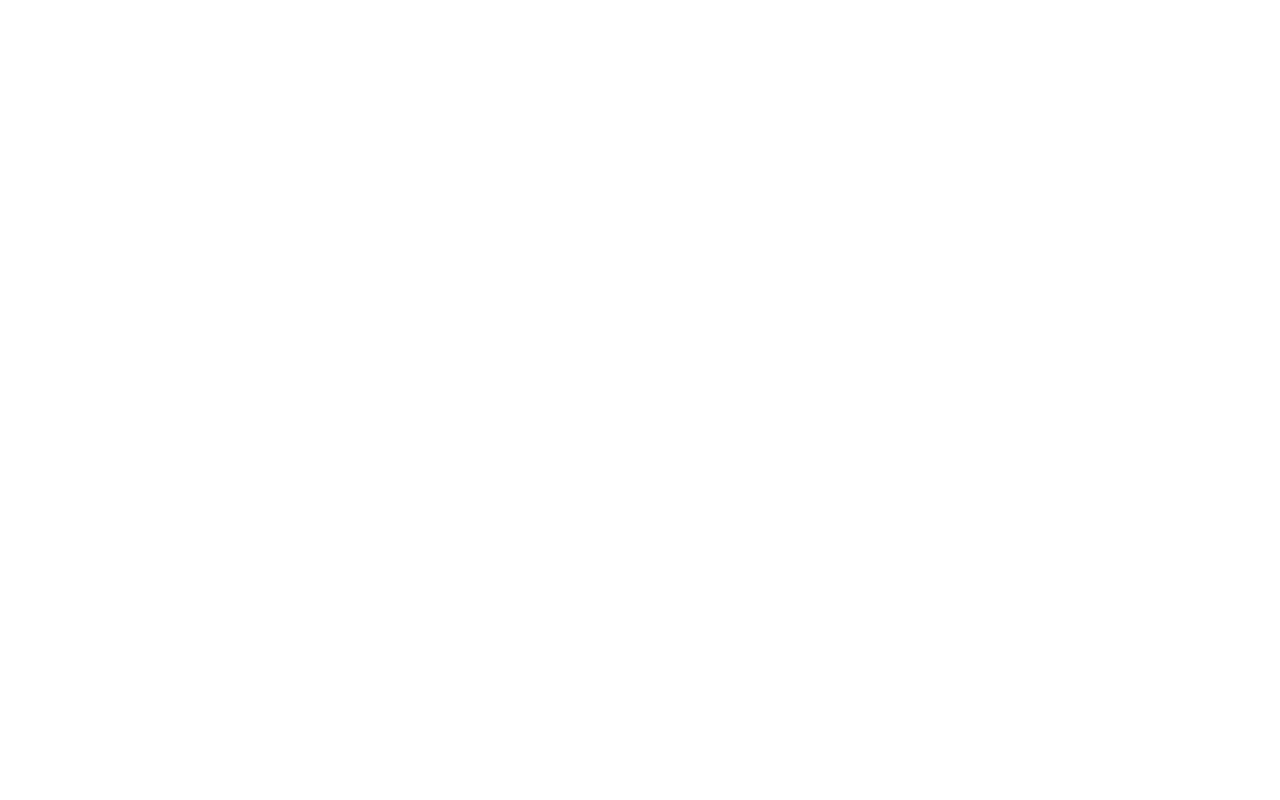
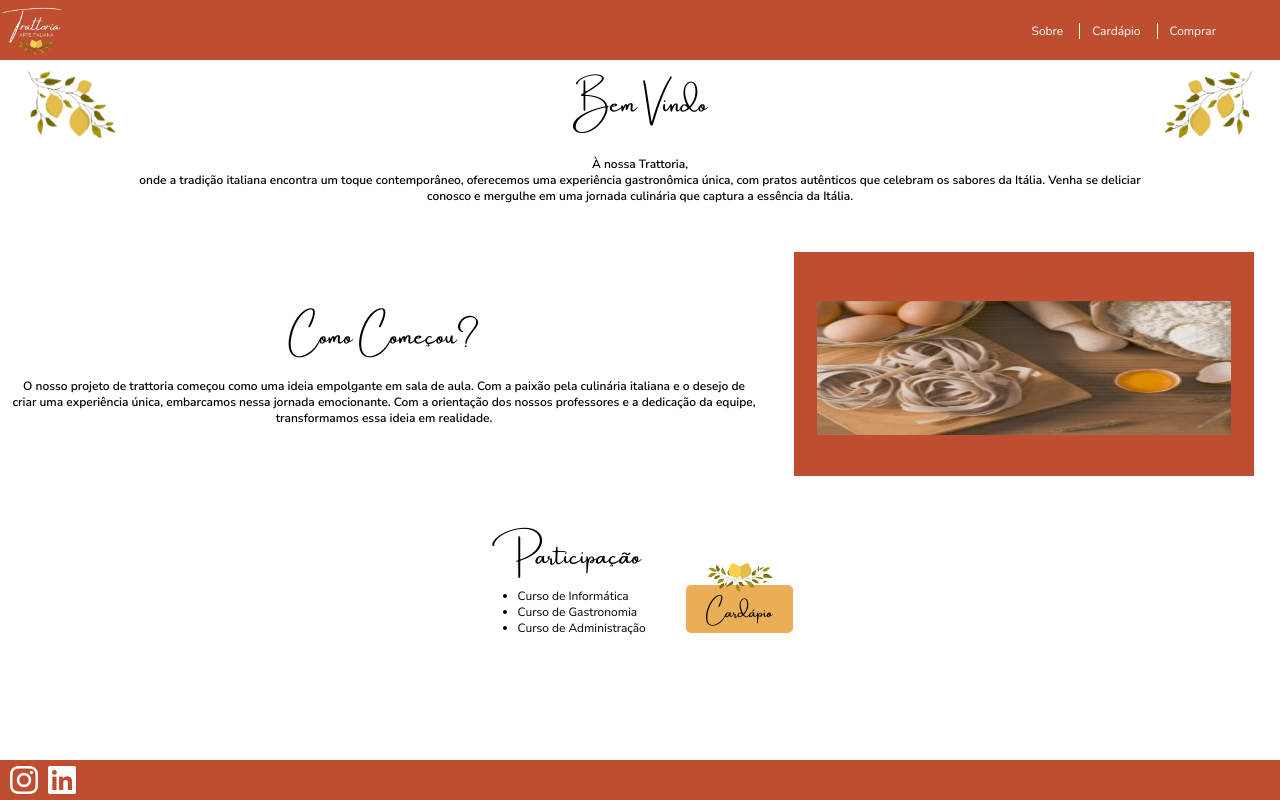
Before and after one commit to Migvalentini/Trattoria, a plain HTML site: page pages/about.html in a window 1280 px wide. Drawn offline with Linux system fonts and the light colour scheme.

Commit message:
About Page

```diff
--- a/pages/about.html
+++ b/pages/about.html
@@ -1,11 +1,67 @@
 <!DOCTYPE html>
 <html lang="pt-br">
 <head>
-    <meta charset="UTF-8">
-    <meta name="viewport" content="width=device-width, initial-scale=1.0">
-    <title>Sobre</title>
+   <meta charset="UTF-8">
+   <meta name="viewport" content="width=device-width, initial-scale=1.0">
+   <title>Trattoria 2023</title>
+   <link rel="shortcut icon" href="../images/favicon.ico" type="image/x-icon">
+   <link rel="stylesheet" href="../styles/header.css">
+   <link rel="stylesheet" href="../styles/about.css">
+   <link rel="stylesheet" href="../styles/footer.css">
+   <link rel="stylesheet" href="https://cdnjs.cloudflare.com/ajax/libs/font-awesome/6.0.0-beta3/css/all.min.css">
 </head>
 <body>
+   <div class="container">
+      <header>
+         <img src="../images/logo-branco.png" alt="Logo">
+         <nav>
+            <a href="./about.html">Sobre</a>
+            <a class="line" href="menu.html">Cardápio</a>
+            <a class="line" href="buy.html">Comprar</a>
+         </nav>
+      </header>
 
+      <section class="welcome">
+         <img class="plant1" src="../images/plants.png" alt="Plants">
+         <img class="plant2" src="../images/plants.png" alt="Plants">
+         <h1>Bem Vindo</h1>
+         <p class="welcome-p">À nossa Trattoria, <br> onde a tradição italiana encontra um toque contemporâneo, oferecemos uma experiência gastronômica única, com pratos autênticos que celebram os sabores da Itália. Venha se deliciar conosco e mergulhe em uma jornada culinária que captura a essência da Itália.
+         </p>
+      </section>
+
+      <section class="how-started">
+         <div class="texts">
+            <h1>Como Começou?</h1>
+            <p>O nosso projeto de trattoria começou como uma ideia empolgante em sala de aula. Com a paixão pela culinária italiana e o desejo de criar uma experiência única, embarcamos nessa jornada emocionante. Com a orientação dos nossos professores e a dedicação da equipe, transformamos essa ideia em realidade.</p>
+         </div>
+         <div class="making-pasta">
+            <div class="background">
+               <img class="making-pasta-img" src="../images/making-pasta.jpg" alt="">
+            </div>
+         </div>
+      </section>
+
+      <section class="participation">
+         <div class="courses">
+            <h1>Participação</h1>
+            <ul>
+               <li>Curso de Informática</li>
+               <li>Curso de Gastronomia</li>
+               <li>Curso de Administração</li>
+            </ul>
+         </div>
+         <div class="btn">
+            <a class="view-menu" href="./menu.html">
+               <button class="view-menu-btn">Cardápio</button>
+               <img class="plant-img" src="../images/plants1.png" alt="">
+            </a>
+         </div>
+      </section>
+
+      <footer>
+         <a target="_blank" href="https://www.instagram.com/edertec/"><i class="fab fa-instagram fa-2x"></i></a>
+         <a target="_blank" href="https://www.linkedin.com/in/migvalentini/"><i class="fab fa-linkedin fa-2x"></i></a>
+      </footer>
+   </div>
 </body>
 </html>
--- /dev/null
+++ b/styles/about.css
@@ -0,0 +1,122 @@
+@import url('https://fonts.googleapis.com/css2?family=Nunito+Sans:ital,opsz,wght@0,6..12,200;0,6..12,300;0,6..12,400;0,6..12,500;0,6..12,600;0,6..12,700;0,6..12,800;0,6..12,900;0,6..12,1000;1,6..12,200;1,6..12,300;1,6..12,400;1,6..12,500;1,6..12,600;1,6..12,700;1,6..12,800;1,6..12,900;1,6..12,1000&display=swap');
+@font-face {
+   font-family: myFont;
+   src: url('../fonts/Amsterdam.ttf');
+}
+
+.container {
+    height: 100vh;
+    width: 100vw;
+}
+
+h1 {
+    font-family: myFont;
+    font-weight: 100;
+    text-align: center;
+}
+
+p {
+    font-family: 'Nunito Sans', sans-serif;
+    text-align: center;
+    font-weight: 600;
+    font-size: 12px;
+    margin: 10px;
+}
+
+.welcome {
+    height: calc((100vh - 100px) / 5 * 2 -30px);
+}
+
+.welcome-p {
+    width: 80%;
+    margin: 20px auto;
+}
+
+.how-started {
+    height: calc((100vh - 100px) / 5 * 2);
+    display: flex;
+    align-items: center;
+    justify-content: center;
+}
+
+.participation {
+    height: calc((100vh - 100px) / 5);
+    display: flex;
+    align-items: center;
+    justify-content: center;
+    gap: 40px;
+}
+
+section {
+    width: 100vw;
+}
+
+.plant1 {
+    position: absolute;
+    left: 2%;
+    height: 70px;
+    width: 90px;
+}
+
+.plant2 {
+    position: absolute;
+    transform: rotateY(180deg);
+    right: 2%;
+    height: 70px;
+    width: 90px;
+}
+
+.texts {
+    width: 60%;
+}
+
+.making-pasta {
+    width: 40%;
+    height: 100%;
+    display: flex;
+    align-items: center;
+    justify-content: center;
+}
+
+.background {
+    background-color: #BF4E30;
+    height: 80%;
+    width: 90%;
+    display: flex;
+    align-items: center;
+    justify-content: center;
+}
+
+.making-pasta-img {
+    height: 60%;
+    width: 90%;
+}
+
+li {
+    font-family: 'Nunito Sans', sans-serif;
+    font-size: 12px;
+    margin-left: 30px;
+}
+
+.view-menu-btn {
+    border: none;
+    padding: 0px 20px;
+    font-family: myFont;
+    font-size: 15px;
+    background-color: #eaaf56;
+    border-radius: 5px;
+    margin-top: 70px;
+    cursor: pointer;
+}
+
+.view-menu {
+    position: relative;
+    text-align: center;
+}
+
+.plant-img {
+    position: absolute;
+    top: -300%;
+    left: 50%;
+    transform: translateX(-50%);
+}
--- a/styles/home.css
+++ /dev/null
@@ -1,27 +0,0 @@
-@import url('https://fonts.googleapis.com/css2?family=Nunito+Sans:ital,opsz,wght@0,6..12,200;0,6..12,300;0,6..12,400;0,6..12,500;0,6..12,600;0,6..12,700;0,6..12,800;0,6..12,900;0,6..12,1000;1,6..12,200;1,6..12,300;1,6..12,400;1,6..12,500;1,6..12,600;1,6..12,700;1,6..12,800;1,6..12,900;1,6..12,1000&display=swap');
-@font-face {
-   font-family: myFont;
-   src: url('../fonts/Amsterdam.ttf');
-}
-
-.container {
-    height: 100vh;
-    width: 100vw;
-}
-
-h1 {
-    font-family: myFont;
-    font-weight: 100;
-    text-align: center;
-}
-
-p {
-    font-family: 'Nunito Sans', sans-serif;
-    text-align: center;
-    font-weight: 600;
-}
-
-section {
-    height: calc((100vh - 100px) / 3);
-    width: 100vw;
-}
```
Also changed, not shown: index.html (+1 -1 lines), pages/home.html (deleted, +0 -51 lines), styles/index.css (+6 -6 lines), images/footer-background.jpg (deleted), images/making-pasta.jpg (added).
